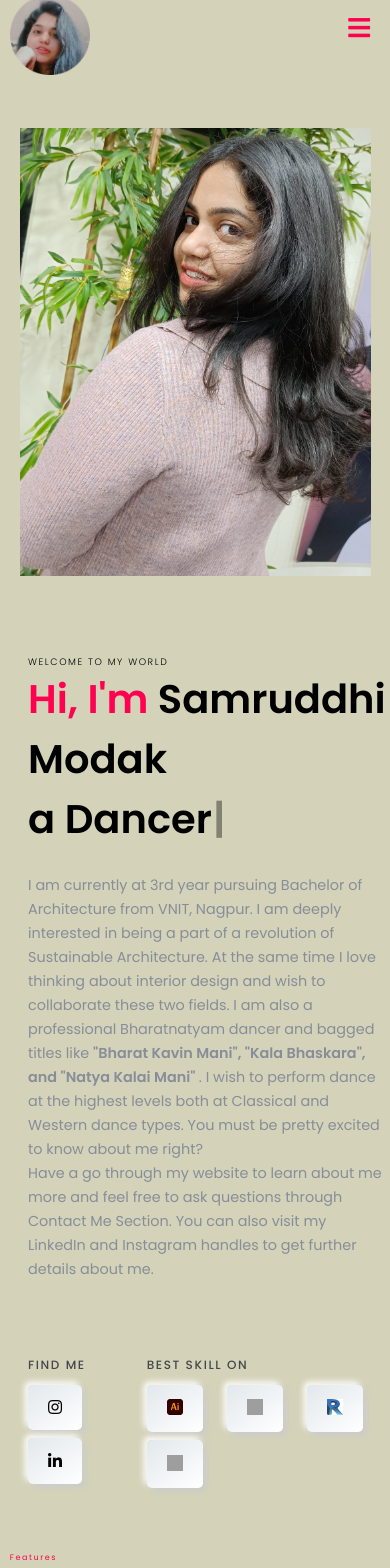
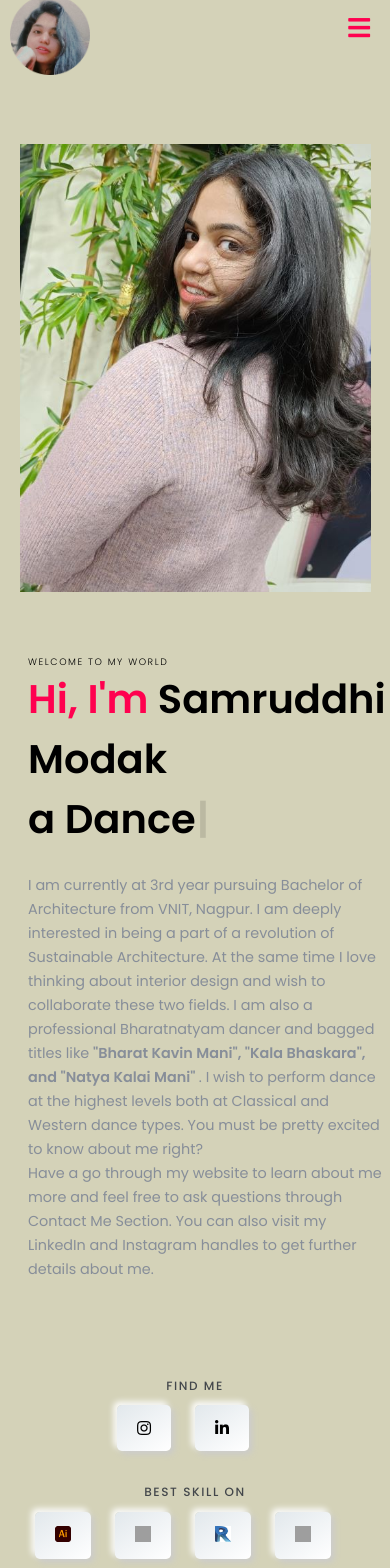
Before and after one commit to Aakarsh-goel/Samruddhi-Portfolio, a React (Create React App) app: page / in a window 390 px wide. Shown: the part 20-1588 px from the top of the page. Built offline with nearby package versions, Linux system fonts and the light colour scheme; grey boxes are pictures that could not be loaded.

Commit message:
stabilize find me section

```diff
--- a/src/App.css
+++ b/src/App.css
@@ -55,9 +55,9 @@ button {
   background: linear-gradient(145deg, #e2e8ec, #ffffff);
   box-shadow: 0.4rem 0.4rem 0.8rem #cbcbcb, -0.4rem -0.4rem 0.8rem #ffffff;
 }
-.btn_shadow::hover {
+.btn_shadow:hover {
   cursor: pointer;
-  background: #ff014f !important;
+  background: #d84c7d !important;
   color: white;
   transform: translateY(-1rem);
 }
--- a/src/Component/Feature/FeaturesApi.js
+++ b/src/Component/Feature/FeaturesApi.js
@@ -3,7 +3,7 @@ const data = [
       id: 1,
       image: "https://img.icons8.com/external-xnimrodx-lineal-color-xnimrodx/2x/external-sketch-design-tools-xnimrodx-lineal-color-xnimrodx.pnghttps://img.icons8.com/external-xnimrodx-lineal-color-xnimrodx/2x/external-sketch-design-tools-xnimrodx-lineal-color-xnimrodx.png",
       title: "Sketching",
-      desc: "I love sketchng anime charaters and hollywood pop singers whom I like. I am not professional artist but I love to do painting and sketching, it creates my mind to fresh mode. its not my passion but its only my hobby and my time pass",
+      desc: "I love sketchng anime charaters and hollywood pop singers whom I like. I am not professional artist but I love to do painting and sketching, it creates my mind to fresh mode, its not my passion but its only my hobby and my time pass",
     },
     {
       id: 2,
--- a/src/Component/Hero/Home.css
+++ b/src/Component/Hero/Home.css
@@ -1,5 +1,14 @@
 .hero {
   position: relative;
+}
+.sam-grid {
+  display: flex;
+  flex-direction: column;
+}
+.d_flex_find {
+  display: flex;
+  justify-content: center;
+  align-items: center;
 }
 .hero h3 {
   font-weight: 100;
@@ -78,6 +87,7 @@
 }
 .right-container {
   flex: 50%;
+  margin-bottom: 0rem;
 }
 .right_img_grid img {
   position: absolute;
@@ -86,8 +96,10 @@
   width: 51rem;
   max-width: 50%;
   min-width: none;
+  margin-top: 10rem;
 }
-@media (max-width: 830px) {
+
+@media (max-width: 1000px) {
   .hero .right,
   .hero .left {
     width: 100%;
@@ -133,4 +145,11 @@
   p {
     margin-right: 1rem;
   }
+  .col_1 {
+    padding: 15px;
+    text-align: center;
+  }
+  .d_flex_find {
+    flex-wrap: wrap;
+  }
 }
--- a/src/Component/Hero/Home.js
+++ b/src/Component/Hero/Home.js
@@ -5,11 +5,11 @@ import skill1 from "../../Pics/illustrator.png";
 import skill2 from "../../Pics/autocad.jpg";
 import skill3 from "../../Pics/revit.jpg";
 import skill4 from "../../Pics/photoshop.png";
-import hero from "../../Pics/hero.jpeg";
+import hero from "../../Pics/hero-2.jpeg";
 
 const Home = () => {
   return (
-    <section className="hero" id="home">
+    <section className="hero sam-grid" id="home">
       <div className="container-grid f_flex top">
         <div className="left-container top">
           <h3>WELCOME TO MY WORLD </h3>
@@ -52,7 +52,15 @@ const Home = () => {
             visit my LinkedIn and Instagram handles to get further details about
             me.
           </p>
-          <div className="hero_btn d_flex">
+        </div>
+
+        <div className="right-container">
+          <div className="right_img_grid">
+            <img src={hero} />
+          </div>
+        </div>
+      </div>
+      <div className="hero_btn d_flex_find ">
         <div className="col_1">
           <h4>FIND ME</h4>
 
@@ -89,14 +97,6 @@ const Home = () => {
           </button>
         </div>
       </div>
-        </div>
-
-        <div className="right-container">
-          <div className="right_img_grid">
-            <img src={hero} />
-          </div>
-        </div>
-      </div>
     </section>
   );
 };
```
Also changed, not shown: src/Pics/hero-2.jpeg (added). Lines whose indentation alone changed are shown as unchanged.
